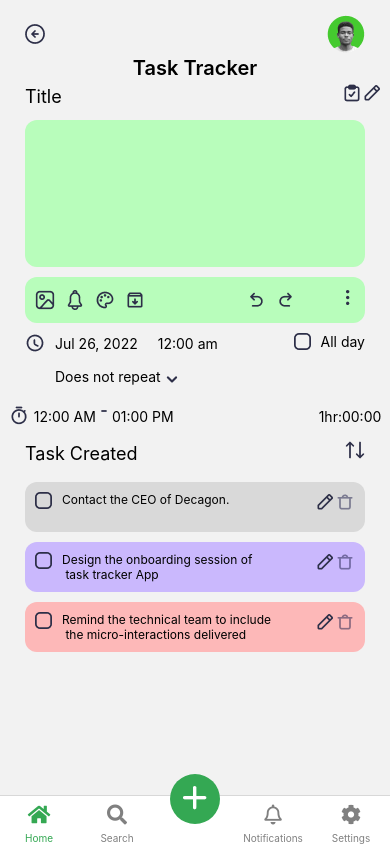
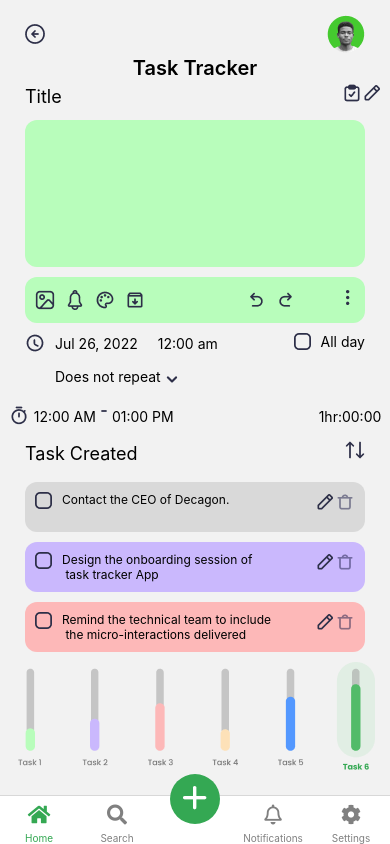
Before and after one commit to developerekene/Task_Tracker_App, a React Native app: screen /Home in a window 390 px wide. Built offline with nearby package versions, Linux system fonts and the light colour scheme.

Commit message:
Home Screen Fourth component update 2

```diff
--- a/components/TaskCreated.js
+++ b/components/TaskCreated.js
@@ -3,7 +3,8 @@ import { View, Image, TouchableOpacity, Text, TextInput, ScrollView } from 'reac
 
 export default function TaskCreated(){
      return(
-          <View>
+          <ScrollView>
+               <View>
                <View style={{justifyContent: 'space-between', flexDirection: 'row', marginLeft: 25, marginRight: 25, marginTop: 15, marginBottom: 15, }}>
                     <Text style={{fontWeight: '400', fontSize: 18, lineHeight: 27}}>
                          Task Created
@@ -79,7 +80,12 @@ export default function TaskCreated(){
                               <Image source={require('../images/majesticons_delete-bin-line.png')}/>
                          </View>
                     </View>
+                    <View style={{alignItems: 'center'}}>
+                         <Image style={{paddingRight: 5}} source={require('../images/Chart13.png')}/>
+                    </View>
           </View>
+          </ScrollView>
+
 
      );
 }
--- a/navigation/TabScreens/HomeScreen.js
+++ b/navigation/TabScreens/HomeScreen.js
@@ -1,5 +1,5 @@
 import React from 'react'
-import { View, Text } from 'react-native';
+import { View,ScrollView } from 'react-native';
 import DateAndTime from '../../components/DateAndTime';
 import InputData from '../../components/InputData';
 import TaskCreated from '../../components/TaskCreated';
@@ -10,8 +10,12 @@ export default function HomeScreen(){
           <View>
                <TopIcons />
                <InputData />
-               <DateAndTime />
-               <TaskCreated />
+               <ScrollView>
+
+                    <DateAndTime />
+                    <TaskCreated />
+
+               </ScrollView>
           </View>
      );
 }
```
Also changed, not shown: images/Chart13.png (added), 1 other file (tests, documents, lock files or other folders).
